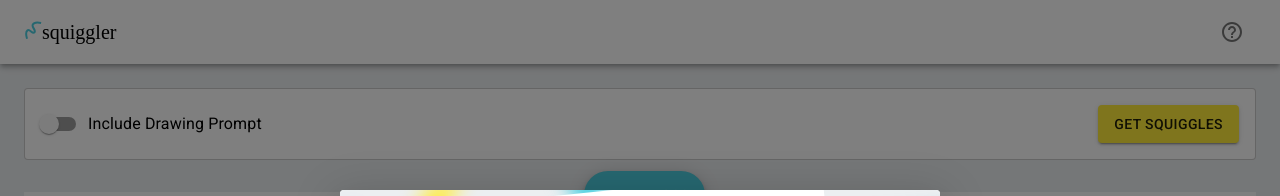
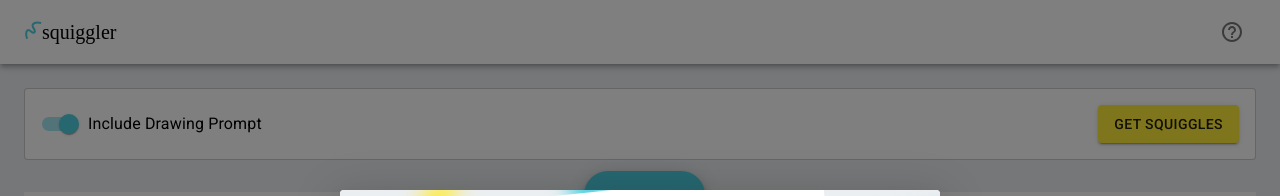
Before and after one commit to toddmcneill/squiggler, a React (Create React App) app: page / in a window 1280 px wide. Shown: the top 196 px of the page. Built offline with nearby package versions, Linux system fonts and the light colour scheme; a web font is replaced by a local one.

Commit message:
Fix suggestion switch being out of sync with state

```diff
--- a/src/components/Controls.js
+++ b/src/components/Controls.js
@@ -3,7 +3,7 @@ import Switch from '@material-ui/core/Switch'
 import Button from '@material-ui/core/Button'
 import styles from './Controls.module.css'
 
-export default function Controls({ setShowSuggestion, startNewSquiggle }) {
+export default function Controls({ showSuggestion, setShowSuggestion, startNewSquiggle }) {
   const handleSuggestionToggle = (event) => {
     setShowSuggestion(event.target.checked)
   }
@@ -14,6 +14,7 @@ export default function Controls({ setShowSuggestion, startNewSquiggle }) {
         <FormControlLabel
           control={
             <Switch
+              checked={showSuggestion}
               color='primary'
               onChange={handleSuggestionToggle}
             />
--- a/src/components/Main.js
+++ b/src/components/Main.js
@@ -213,7 +213,7 @@ export default function Main() {
   return (
     <div className={styles.main}>
       <Container>
-        <Controls setShowSuggestion={setShowSuggestion} startNewSquiggle={startNewSquiggle} />
+        <Controls showSuggestion={showSuggestion} setShowSuggestion={setShowSuggestion} startNewSquiggle={startNewSquiggle} />
       </Container>
       <Container className={styles.container}>
         <div className={styles.drawingArea}>
```
